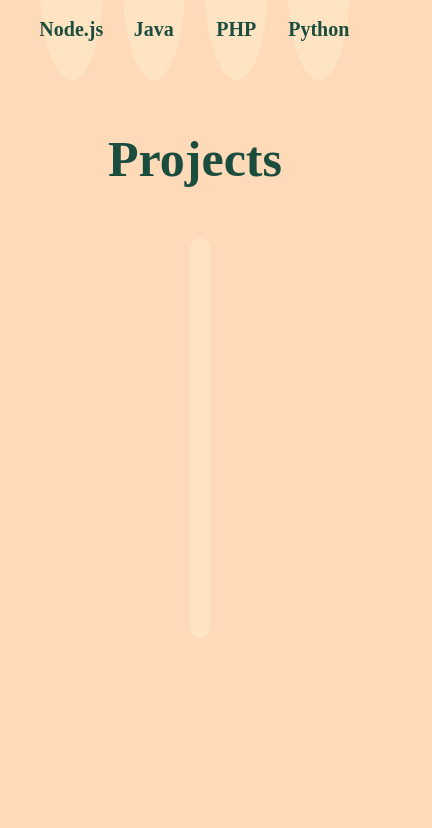
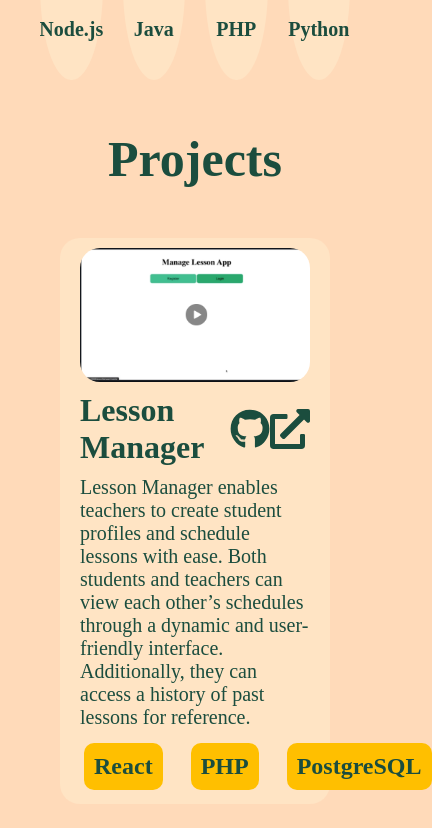
Before and after one commit to Yui1002/portfolio, a React app: page / in a window 390 px wide. Shown: the part 1156-1984 px from the top of the page, 432 px wide, since content can reach past the window. Before the commit the page ends 1824 px from the top, so only its background shows below. Built offline with nearby package versions, Linux system fonts and the light colour scheme.

Commit message:
created responsive design for project

```diff
--- a/src/components/Project.tsx
+++ b/src/components/Project.tsx
@@ -16,7 +16,19 @@ interface ProjectProps {
 const Project = ({ project }: ProjectProps) => {
   return (
     <div className="project-card">
-      <div className="project-image">
+        <div className="project-image"><img src={project.image} alt={project.name} /></div>
+        <div className="project-title">{project.name}</div>
+        <div className="project-description">{project.description}</div>
+        <div className="project-tools">
+          {project.tools.map((tool, index) => (
+            <p key={index} className="project-tool">{tool}</p>
+          ))}
+        </div>
+        <div className="project-icon">
+            <FaGithub size={50} />
+            <FaExternalLinkAlt size={50} />
+        </div>
+      {/* <div className="project-image">
         <img src={project.image} alt={project.name} />
       </div>
       <div className="project-details">
@@ -33,7 +45,7 @@ const Project = ({ project }: ProjectProps) => {
           <FaGithub size={50} />
           <FaExternalLinkAlt size={50} />
         </div>
-      </div>
+      </div> */}
     </div>
   );
 };
--- a/src/styles/Project.css
+++ b/src/styles/Project.css
@@ -1,74 +1,96 @@
 .project-card {
   display: grid;
-  grid-template-columns: 1fr 1fr;
-  gap: 20px;
-  align-items: stretch;
-  grid-template-areas: "Image Details";
+  grid-template-columns: 1.5fr 0.5fr;
+  grid-template-rows: 1.5fr 0.2fr auto auto;
+  grid-template-areas:
+    "Image Image"
+    "Title Icons"
+    "Description Description"
+    "Tools Tools";
   background-color: #ffe4c4;
-  height: 400px;
-  overflow: hidden;
-  padding: 0px 10px;
+  padding: 10px 20px;
   border-radius: 20px;
+  gap: 10px;
 }
 
 .project-image {
   grid-area: Image;
-  height: 400px;
-  display: flex;
-  justify-content: center;
-  align-items: center;
 }
 
 .project-image img {
-  width: 90%;
+  width: 100%;
+  height: 100%;
   object-fit: cover;
   border-radius: 20px;
 }
 
-.project-details {
-  height: 400px;
-  grid-area: Details;
-  display: grid;
-  grid-template-columns: 1fr 0.5fr;
-  grid-template-rows: 1fr 1fr 0.5fr;
-  grid-template-areas:
-    "Title Icons"
-    "Description Description"
-    "Tools Tools";
-}
-
 .project-title {
   grid-area: Title;
-  font-size: 50px;
+  font-size: 2em;
+  font-weight: bold;
 }
 
 .project-description {
   grid-area: Description;
-  font-size: 24px;
-  margin: 0;
+  font-size: 20px;
 }
 
 .project-tools {
   grid-area: Tools;
   display: flex;
   gap: 20px;
+  align-items: center;
 }
 
 .project-tool {
   background-color: #ffbf00;
-  border-radius: 8px;
-  width: 20%;
+  border-radius: 10px;
   font-size: 24px;
-  text-align: center;
-  margin: 0px;
-  height: 50%;
-  line-height: 40px;
+  padding: 10px;
+  font-weight: bold;
+  margin: 4px;
 }
 
 .project-icon {
   grid-area: Icons;
   display: flex;
-  justify-content: center;
-  gap: 30px;
+  justify-content: space-between;
   align-items: center;
 }
+
+.project-icon svg {
+  width: 40px;
+  height: 40px;
+}
+
+@media screen and (min-width: 1200px) {
+  .project-card {
+    grid-template-columns: 1fr 1fr;
+    grid-template-rows: 1fr 1fr 1fr;
+    grid-area: "";
+  }
+}
+
+@media screen and (min-width: 1200px) {
+  .project-card {
+    grid-template-columns: 1fr 0.5fr 0.2fr;
+    grid-template-rows: 0.5fr 0.5fr auto;
+    grid-template-areas:
+      "Image Title Icons"
+      "Image Description Description"
+      "Image Tools Tools";
+    padding: 30px 50px;
+  }
+
+  .project-image {
+    width: 90%;
+  }
+
+  .project-title {
+    font-size: 3em;
+  }
+
+  .project-description {
+    font-size: 24px;
+  }
+}
--- a/src/styles/Projects.css
+++ b/src/styles/Projects.css
@@ -3,12 +3,10 @@
 }
 
 
-@media screen and (max-width: 600px) {
-
-}
-
-@media screen and (min-width: 600px) {
-
+@media screen and (max-width: 600px), screen and (min-width: 600px) {
+  .projects-sub-container {
+    margin: 0 20px;
+  }
 }
 
 @media screen and (min-width: 768px) {
@@ -18,3 +16,9 @@
 @media screen and (min-width: 992px) {
 
 }
+
+@media screen and (min-width: 1200px) {
+  .projects-sub-container {
+    margin: 0 150px;
+  }
+}
```
